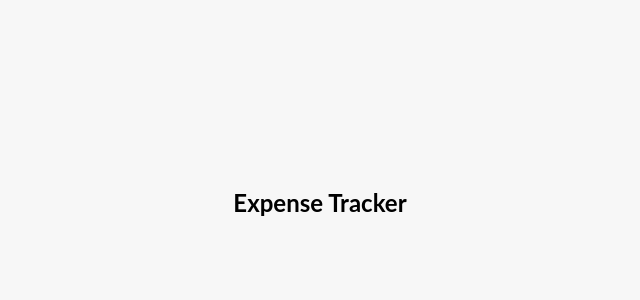
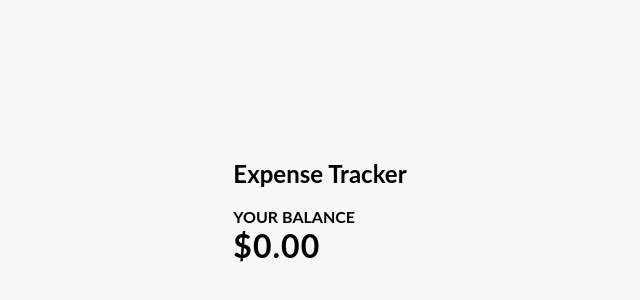
Before and after one commit to realahsanshah/Expense-Tracker-App, a React (Create React App) app: page / in a window 1280 px wide. Shown: the part 198-498 px from the top of the page, without its empty margins (320-960 px from the left). Built offline with nearby package versions, Linux system fonts and the light colour scheme.

Commit message:
Added Balance

```diff
--- a/src/App.js
+++ b/src/App.js
@@ -1,11 +1,13 @@
 import React from 'react';
 import './App.css';
 import Header from './components/Header';
+import Balance from './components/Balance';
 
 function App() {
   return (
     <div>
       <Header />
+      <Balance />
     </div>
   );
 }
--- /dev/null
+++ b/src/components/Balance.js
@@ -0,0 +1,13 @@
+import React from 'react'
+
+
+const Balance = () => {
+    return (
+        <div>
+        <h4>Your Balance</h4>
+        <h1>$0.00</h1>
+        </div>
+     );
+}
+
+export default Balance;
```
